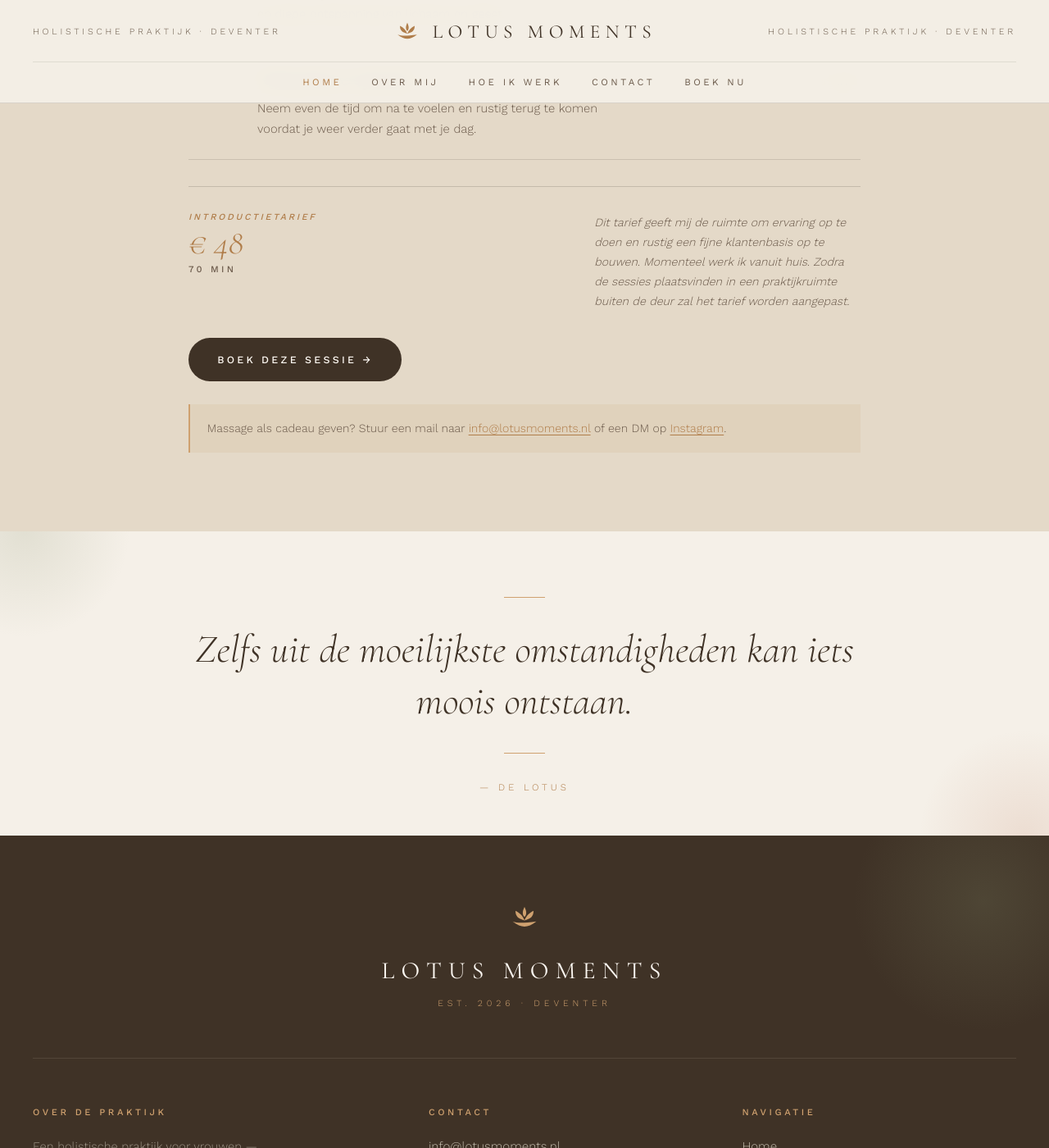
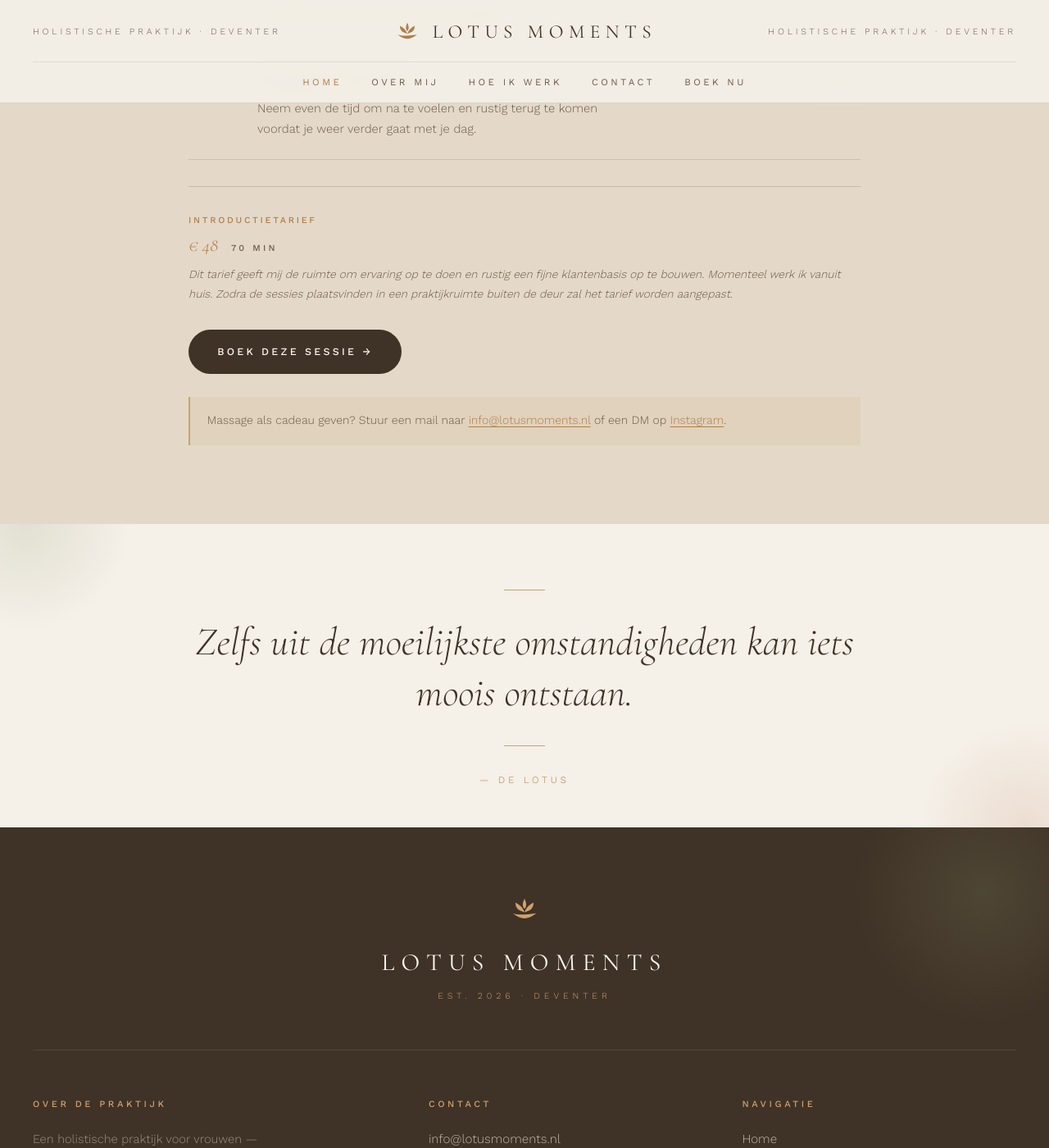
Before and after one commit to LotusMoments/website, a Jekyll site: the page built from index.md, in a window 1280 px wide and 1400 px high, scrolled down 3288 px. Shown: the whole window at 82% size. Built offline with Jekyll 4.4.1, drawn with Linux system fonts in a browser that asks for light colours.

Commit message:
Verbeter introductietarief-blok: kleinere prijs, tekst op volle breedte

```diff
--- a/_layouts/home.html
+++ b/_layouts/home.html
@@ -117,8 +117,8 @@ layout: default
     {% endif %}
 
     <div class="price-row">
+      {% if hoofdsessie.tarief %}<span class="price-label">Introductietarief</span>{% endif %}
       <div class="pb">
-        {% if hoofdsessie.tarief %}<span class="price-label">Introductietarief</span>{% endif %}
         {{ hoofdsessie.prijs }}<small>{{ hoofdsessie.duur }}</small>
       </div>
       {% if page.pricing_points %}
--- a/assets/css/style.css
+++ b/assets/css/style.css
@@ -613,14 +613,9 @@ img {
 }
 
 .price-row {
-  display: flex;
-  justify-content: space-between;
-  align-items: flex-start;
-  gap: 2rem;
   padding: 2rem 0 0;
   margin-top: 2rem;
   border-top: 1px solid rgba(53, 49, 42, .18);
-  flex-wrap: wrap;
 }
 
 .price-label {
@@ -630,38 +625,37 @@ img {
   letter-spacing: .25em;
   text-transform: uppercase;
   color: var(--terracotta-deep);
-  margin-bottom: .3rem;
+  margin-bottom: .6rem;
   font-weight: 500;
 }
 
 .price-row .pb {
+  display: flex;
+  align-items: baseline;
+  gap: 1rem;
   font-family: 'Cormorant Garamond', serif;
-  font-size: 2.6rem;
+  font-size: 1.4rem;
   color: var(--terracotta-deep);
   font-style: italic;
   line-height: 1;
-  font-variation-settings: 'opsz' 120;
 }
 
 .price-row .pb small {
-  font-size: .7rem;
+  font-size: .68rem;
   letter-spacing: .3em;
   text-transform: uppercase;
   color: var(--ink-soft);
-  display: block;
   font-family: 'Work Sans', sans-serif;
   font-style: normal;
-  margin-top: .35rem;
   font-weight: 500;
 }
 
 .price-note {
-  max-width: 38ch;
-  font-size: .88rem;
+  font-size: .85rem;
   color: var(--ink-soft);
-  line-height: 1.7;
+  line-height: 1.75;
   font-style: italic;
-  margin: 0;
+  margin: .75rem 0 0;
 }
 
 .cta-row {
```
